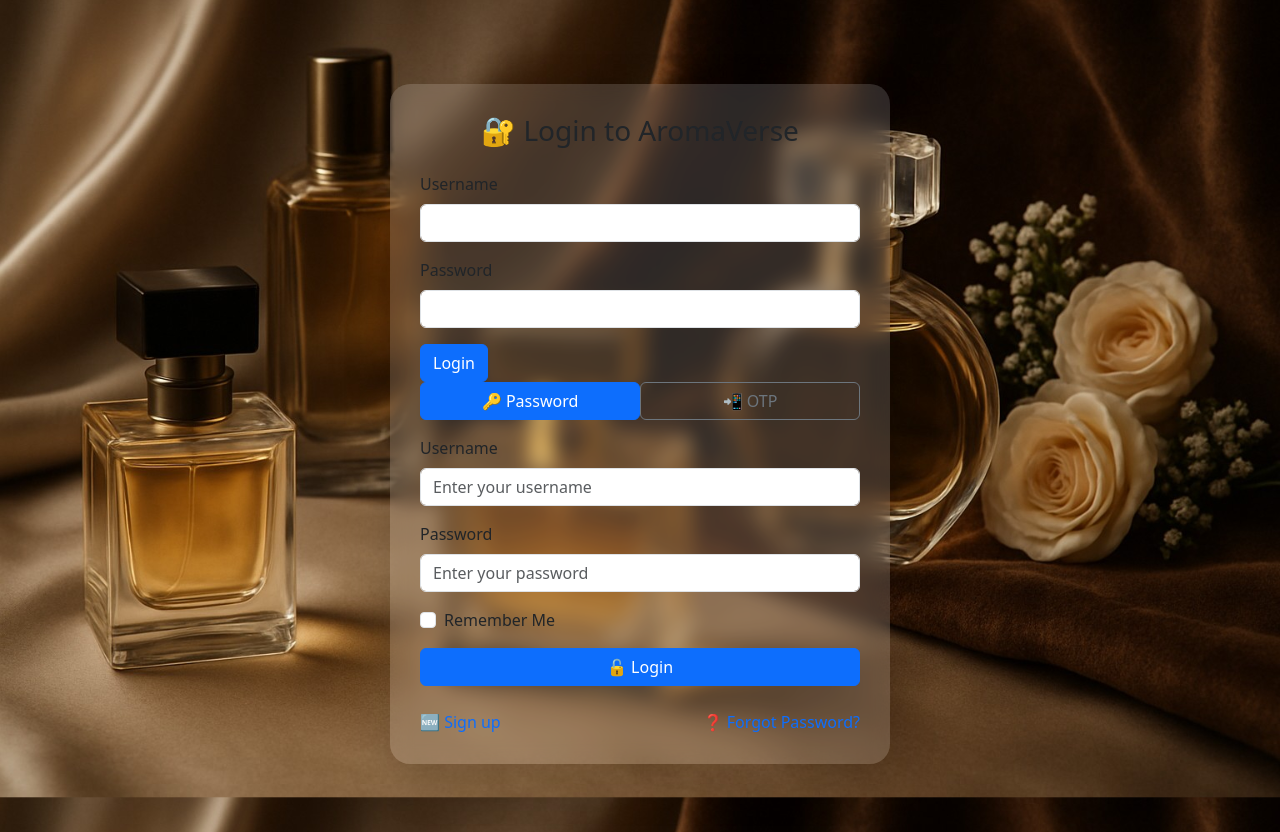
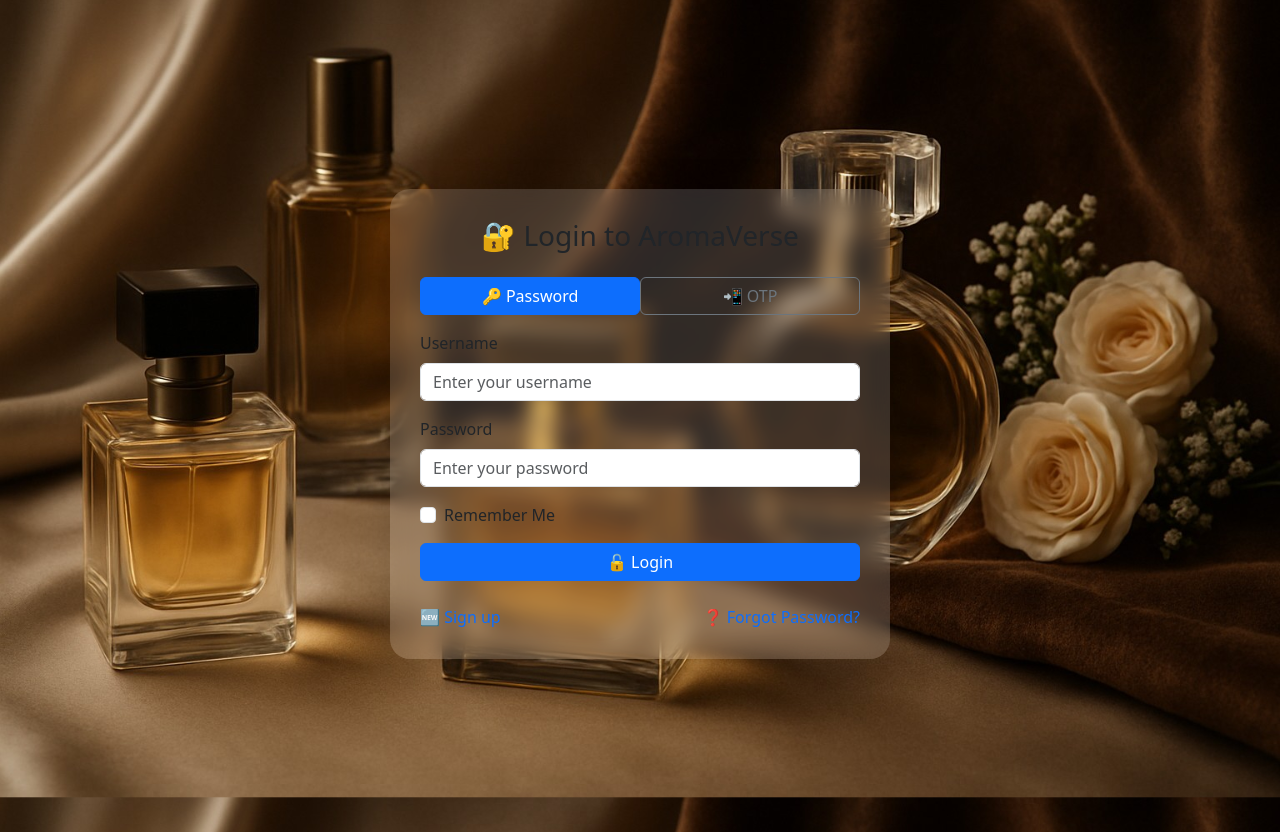
Before and after one commit to ashwathama1-cre/AromaVerse, a Flask app: page /login in a window 1280 px wide. Shown: the part 56-888 px from the top of the page. Run offline with Flask 3, Linux system fonts and the light colour scheme; some libraries are stand-ins or nearby versions.

Commit message:
Update login.html

```diff
--- a/templates/login.html
+++ b/templates/login.html
@@ -51,18 +51,9 @@
    <form method="POST" action="{{ url_for('login') }}">
   {{ form.hidden_tag() }}
 
-     <div class="mb-3">
-    {{ form.username.label(class="form-label") }}
-    {{ form.username(class="form-control") }}
-     </div>
 
-   <div class="mb-3">
-    {{ form.password.label(class="form-label") }}
-    {{ form.password(class="form-control") }}
-     </div>
 
-      <button type="submit" class="btn btn-primary">Login</button>
-     </form>
+
 
       <!-- Toggle Buttons -->
       <div class="toggle-btns d-flex mb-3">
```
